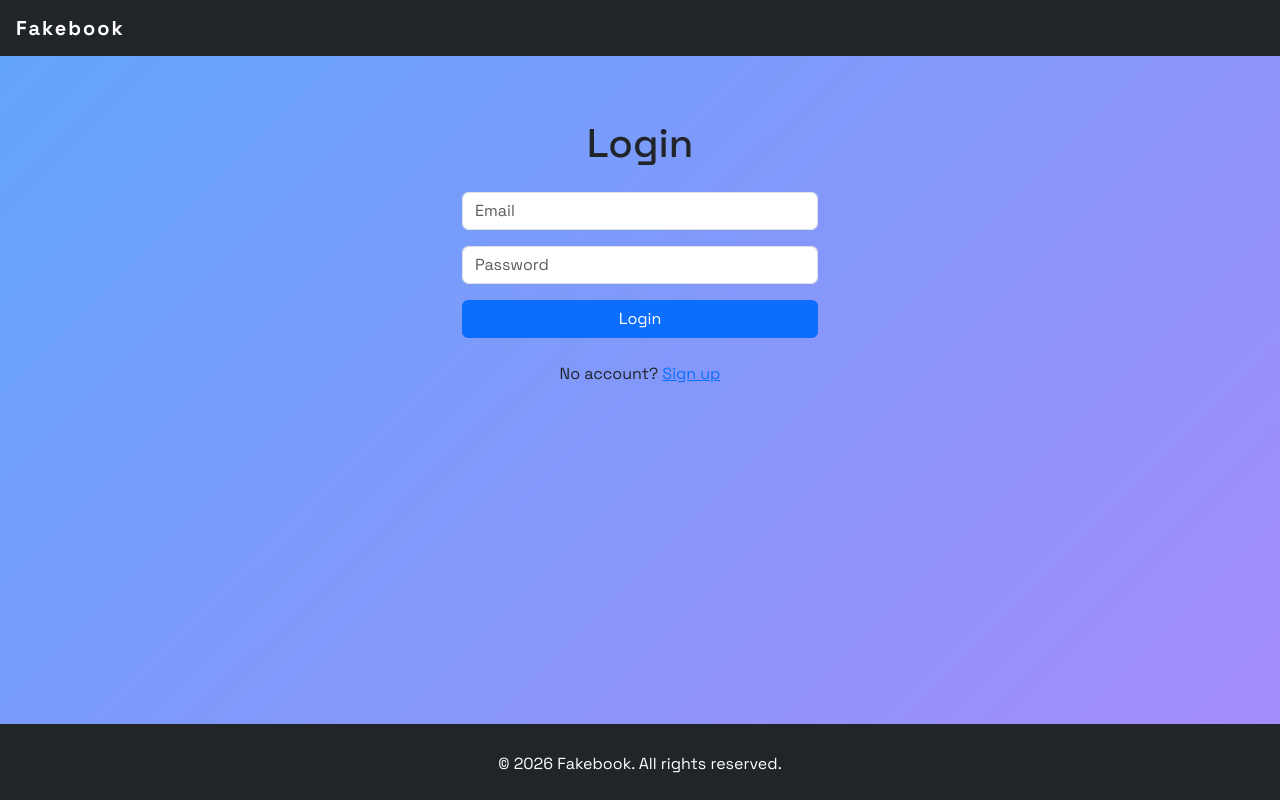
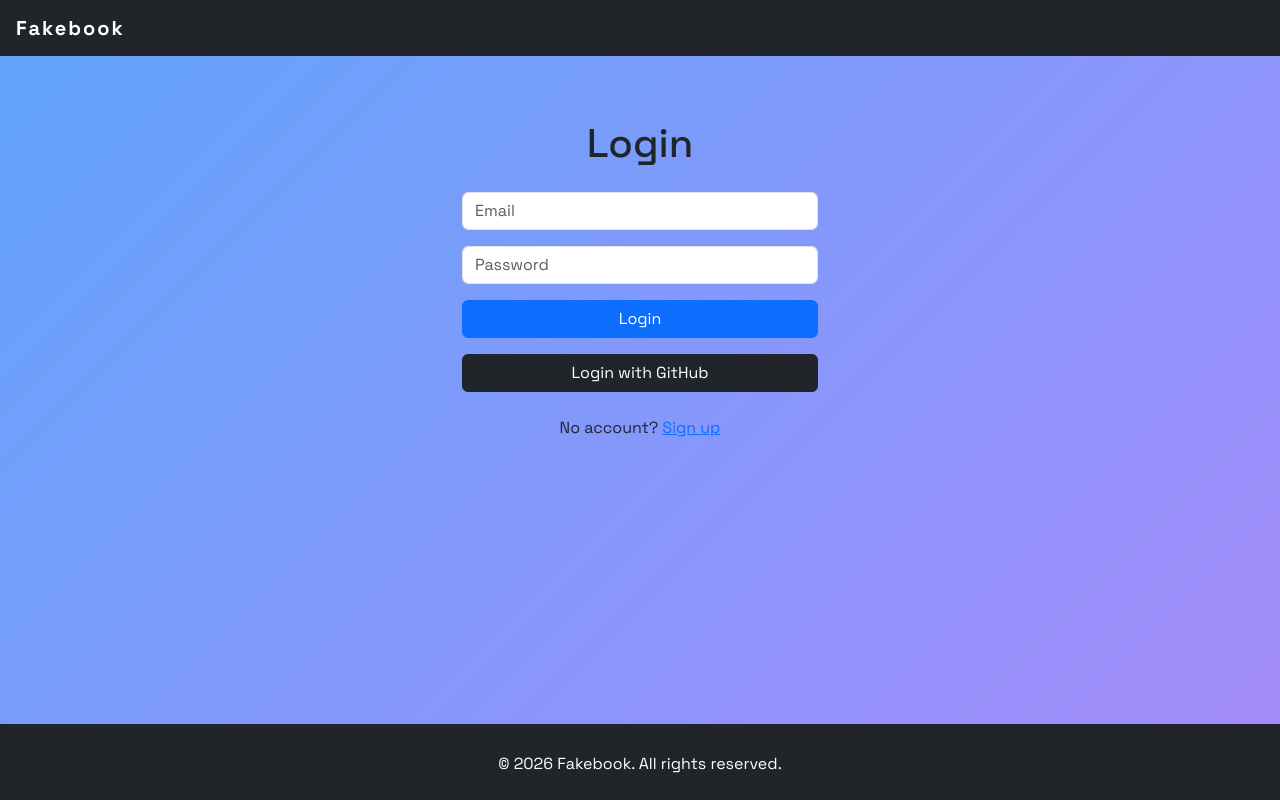
Before and after one commit to johnbords/learn-front-end, a React (Vite) app in the folder fakebook-frontend/: page /login in a window 1280 px wide. Built offline with nearby package versions, Linux system fonts and the light colour scheme.

Commit message:
Add GitHub login button to Login component

```diff
--- a/fakebook-frontend/src/Login.jsx
+++ b/fakebook-frontend/src/Login.jsx
@@ -39,6 +39,15 @@ function Login() {
                         </button>
                     </form>
 
+                    <button
+                        className="btn btn-dark w-100 mt-3"
+                        onClick={() => {
+                            window.location.href = "http://localhost:3000/auth/github";
+                        }}
+                    >
+                        Login with GitHub
+                    </button>
+
                     <p className="text-center mt-4">
                         No account? <Link to="/signup">Sign up</Link>
                     </p>
```
